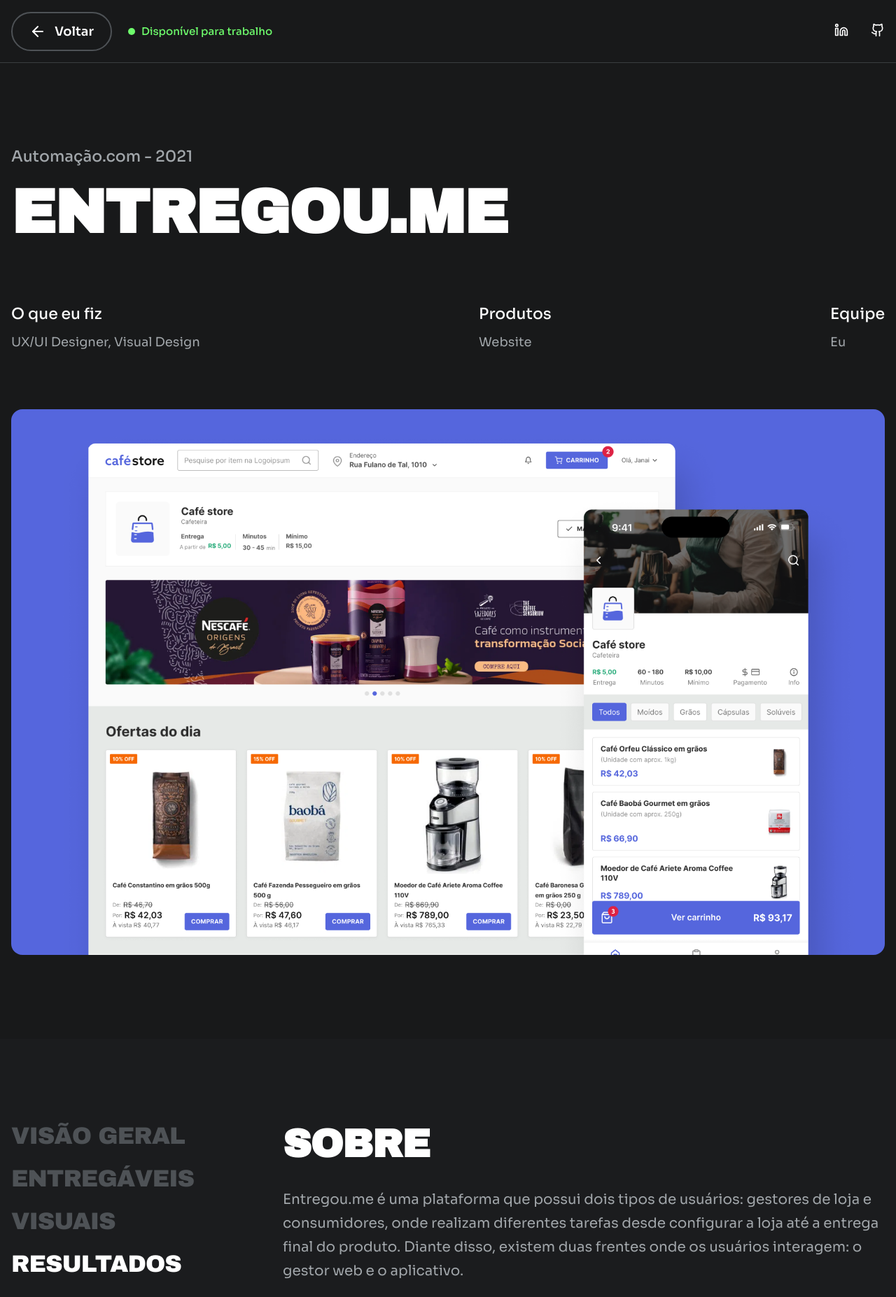
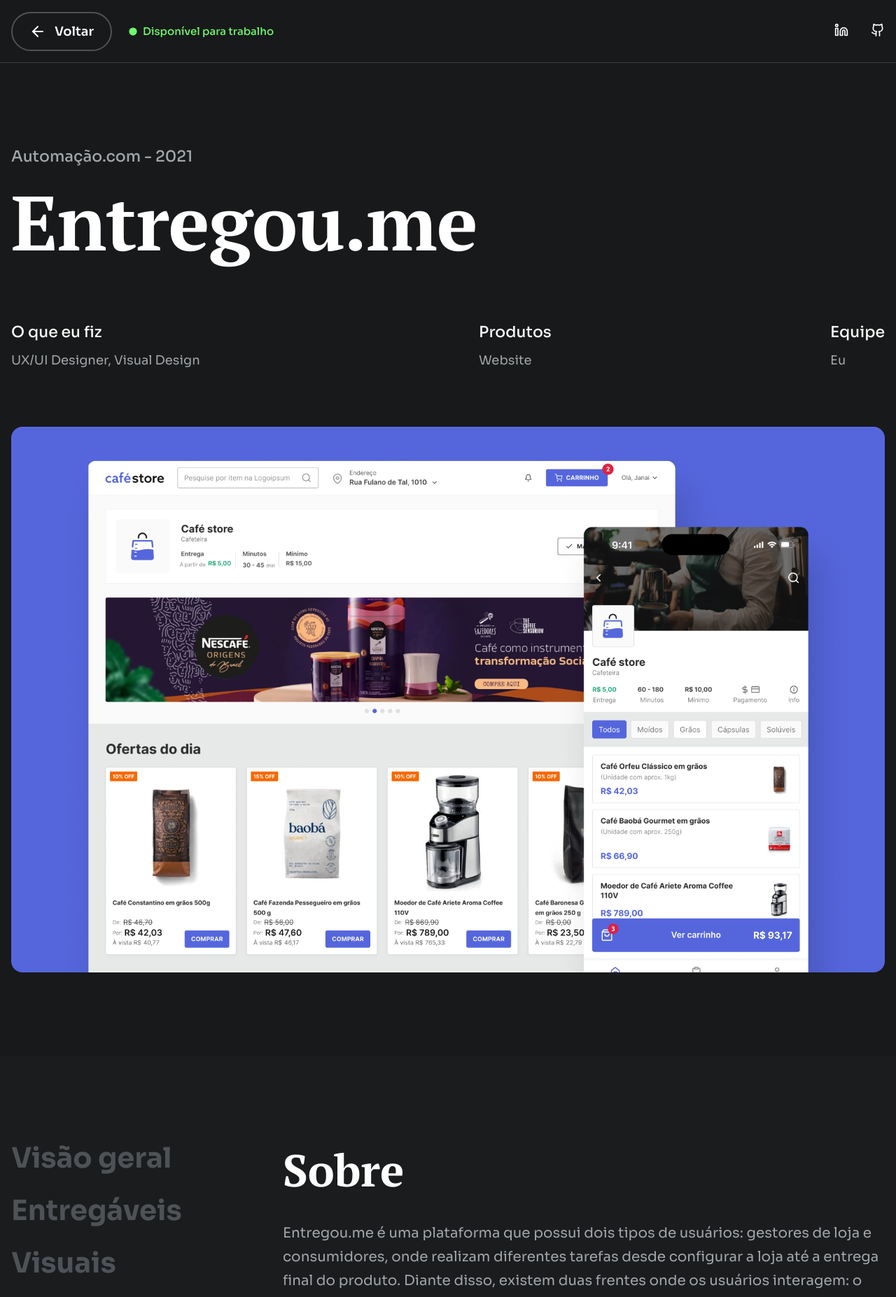
Before and after one commit to paulojanai/my-website-react, a React (Vite) app: page /cases/entregou-me-web in a window 1280 px wide. Shown: the top 1854 px of the page at 70% size. Built offline with nearby package versions, Linux system fonts and the light colour scheme.

Commit message:
fix: font update and image background added in footer and hero

```diff
--- a/index.html
+++ b/index.html
@@ -30,8 +30,9 @@
 
   <link rel="preconnect" href="https://fonts.googleapis.com">
   <link rel="preconnect" href="https://fonts.gstatic.com" crossorigin>
-  <link href="https://fonts.googleapis.com/css2?family=Archivo+Black&display=swap" rel="stylesheet">
-  <link href="https://fonts.googleapis.com/css2?family=Sora:wght@300;400;500;600;800&display=swap" rel="stylesheet">
+  <link href="https://fonts.googleapis.com/css2?family=PT+Serif:ital,wght@0,400;0,700;1,400;1,700&display=swap"
+    rel="stylesheet">
+  <link href="https://fonts.googleapis.com/css2?family=Sora:wght@300;400;500;600;700;800&display=swap" rel="stylesheet">
   <link href="https://unpkg.com/aos@2.3.1/dist/aos.css" rel="stylesheet" />
   <link rel="stylesheet" href="./css/main.css" />
 </head>
--- a/src/components/ui/footer.tsx
+++ b/src/components/ui/footer.tsx
@@ -83,7 +83,7 @@ export function Footer() {
             <p>Design and development by</p>
             <a
               // href='https://nocapstudio.com.br'
-              href='https://www.instagram.com/nocappro/'
+              href='https://www.nocapstudio.com.br'
               target='_blank'
               rel='noopener noreferrer'
             >
--- a/src/scss/_typography.scss
+++ b/src/scss/_typography.scss
@@ -1,13 +1,12 @@
 h1,
 h2 {
-  letter-spacing: 0.1rem;
-  font-family: 'Archivo Black', sans-serif;
+  font-family: 'PT Serif', sans-serif;
 }
 
 h3,
 h4,
 h5 {
-  font-family: "Sora", sans-serif;
+  font-family: "PT Serif", sans-serif;
   font-weight: 600;
 }
 
@@ -16,9 +15,8 @@ h1 {
   line-height: 116%;
 
   &.display-lg {
-    font-size: 8.8rem;
-    text-transform: uppercase;
-    letter-spacing: -0.15rem;
+    font-size: 11rem;
+    letter-spacing: -0.1rem;
 
   }
 
@@ -34,12 +32,10 @@ h1 {
 }
 
 h2 {
-  font-size: 5.6rem;
-  text-transform: uppercase;
-  letter-spacing: -0.1rem;
+  font-size: 6.4rem;
 
   @include responsive(600px) {
-    font-size: 3.6rem;
+    font-size: 4rem;
   }
 }
 
--- a/src/scss/components/ui/_footer.scss
+++ b/src/scss/components/ui/_footer.scss
@@ -1,5 +1,8 @@
 footer {
-  background-color: $grayscale-700;
+  background-image: url("../assets/background-image.svg");
+  background-repeat: no-repeat;
+  background-size: cover;
+  background-position: center;
 
   .grid-container {
     padding-top: 10rem;
@@ -49,7 +52,7 @@ footer {
   }
 
   .group-links {
-    padding-bottom: 4rem;
+    padding-bottom: 8rem;
 
     .links {
       @include flex(row, flex-start, flex-start);
--- a/src/scss/components/ui/_header.scss
+++ b/src/scss/components/ui/_header.scss
@@ -7,15 +7,14 @@
 
   .signal {
     @include flex(row, center, center);
-    width: 3.2rem;
+    width: 3.6rem;
   }
 
   p {
-    margin-left: -2px;
+    margin-left: -4px;
     font-family: "Sora", sans-serif;
     font-size: 1.5rem;
     font-weight: 500;
-
     color: $green-500;
   }
 }
--- a/src/scss/components/ui/_navbar-case.scss
+++ b/src/scss/components/ui/_navbar-case.scss
@@ -14,11 +14,8 @@ nav {
           span {
             color: $grayscale-400;
             transition: all 0.3s;
-            font-size: 3.4rem;
-            letter-spacing: -0.1rem;
-            text-transform: uppercase;
-            font-family: "Archivo Black", sans-serif;
-            font-weight: 400;
+            font-size: 4rem;
+            font-weight: 700;
 
             &.active {
               color: $grayscale-50;
--- a/src/scss/pages/_home.scss
+++ b/src/scss/pages/_home.scss
@@ -1,5 +1,8 @@
 .section-hero {
-  background-color: $grayscale-700;
+  background-image: url("../assets/background-image.svg");
+  background-repeat: no-repeat;
+  background-size: cover;
+  background-position: center;
   color: $grayscale-50;
   padding-top: 9rem;
 
@@ -176,10 +179,6 @@
       width: 100%;
       max-width: 68.2rem;
 
-      h2 {
-        font-size: 4.8rem;
-      }
-
       .description {
         color: $grayscale-300;
         @include flex(column, flex-start, flex-start);
```
Also changed, not shown: src/assets/background-image.svg (added).
